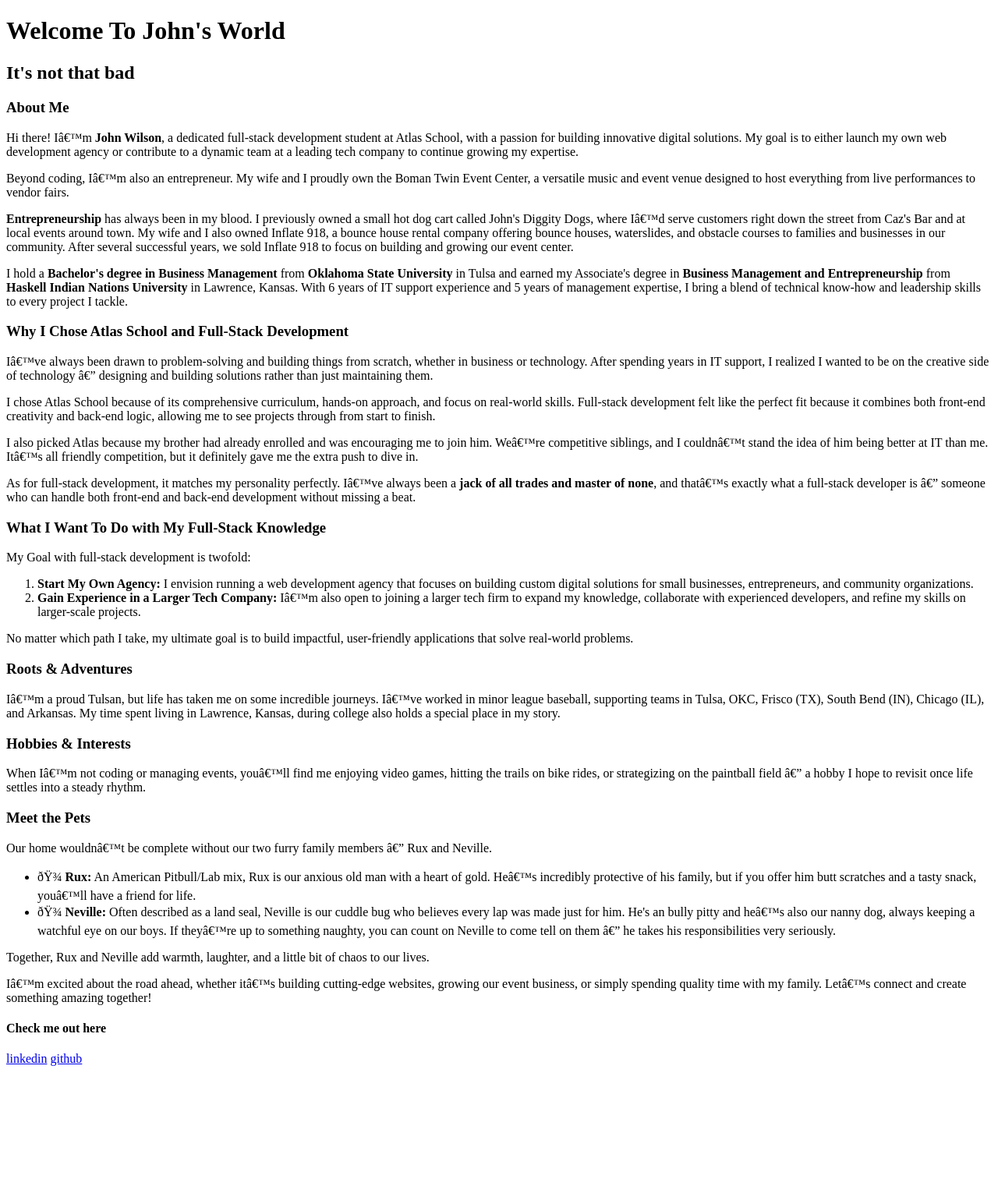
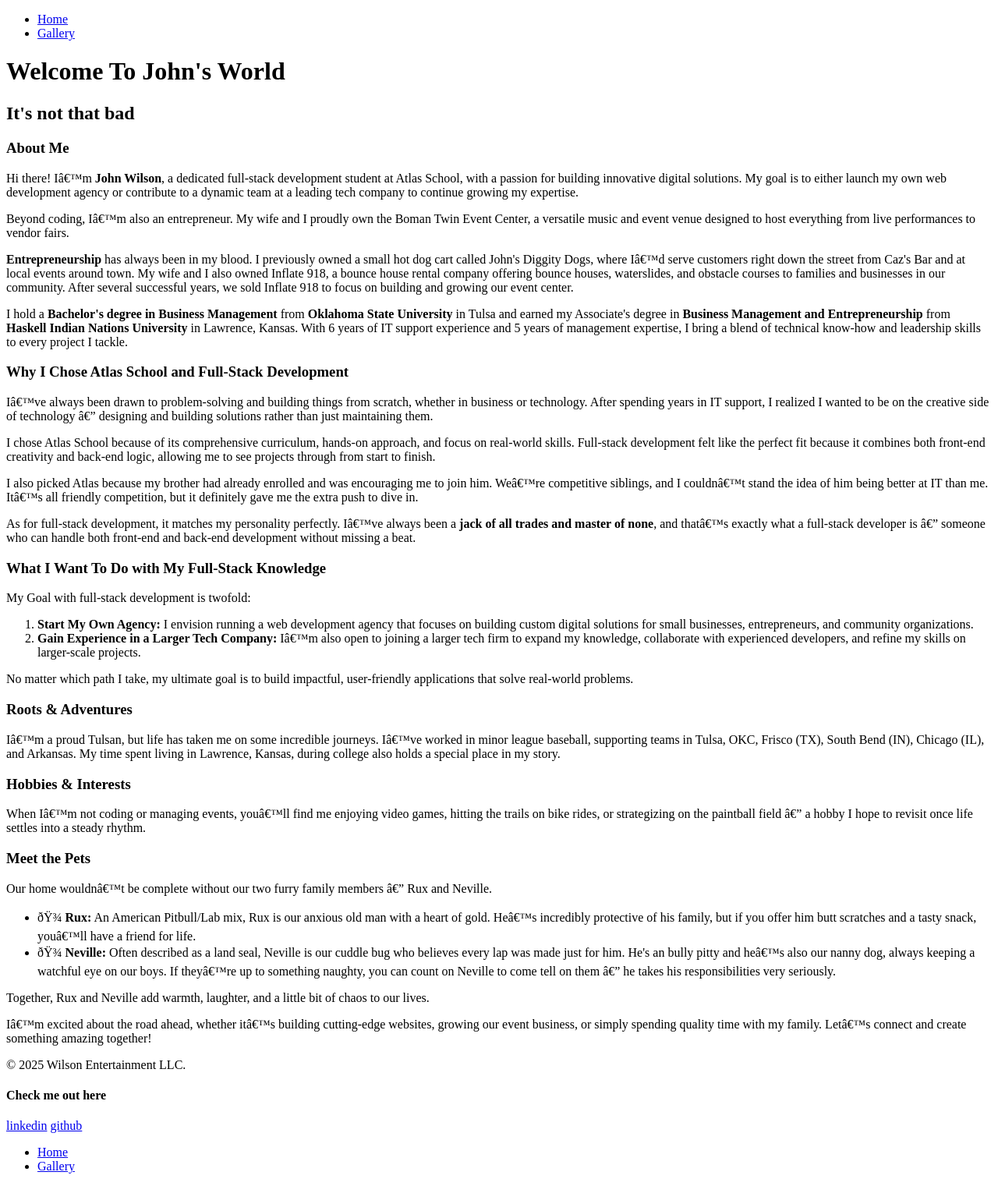
Before and after one commit to Paintballskaguy/atlas-web-development, a plain HTML site: page index.html in a window 1280 px wide. Shown: the whole page at 78% size. Before the commit the page ends 1383 px from the top, so only its background shows below. Drawn offline with Linux system fonts and the light colour scheme.

Commit message:
created gallery. finding images and videos that are fun

```diff
--- a/index.html
+++ b/index.html
@@ -8,6 +8,12 @@
     <meta name="keywords" content="About Me, John Wilson, Paintball, Family, Business ideas, video games">
     <meta name="author" content="John Wilson">
     <meta name="viewport" content="width=device-width, initial-scale=1.0">
+    <nav>
+      <ul class="nav">
+        <li><a href="./index.html">Home</a></li>
+        <li><a href="./gallery.html">Gallery</a></li>
+      </ul>
+    </nav>
 </head>
 <body>
  <div class="title">
@@ -84,11 +90,18 @@
       Let’s connect and create something amazing together!</p>
 </body>
 <footer>
+  <p>&copy; 2025 Wilson Entertainment LLC.</p>
   <h4>Check me out here</h4>
   <p>
     <a href="www.linkedin.com/in/john-wilson-2ab3b358" target="_blank">linkedin</a>
     <a href="https://github.com/Paintballskaguy" target="_blank">github</a>
   </p>
+  <nav>
+    <ul class="nav">
+      <li><a href="./index.html">Home</a></li>
+      <li><a href="./gallery.html">Gallery</a></li>
+    </ul>
+  </nav>
 </footer>
 
 </html>
```
Also changed, not shown: gallery.html (added, +38 -0 lines).
